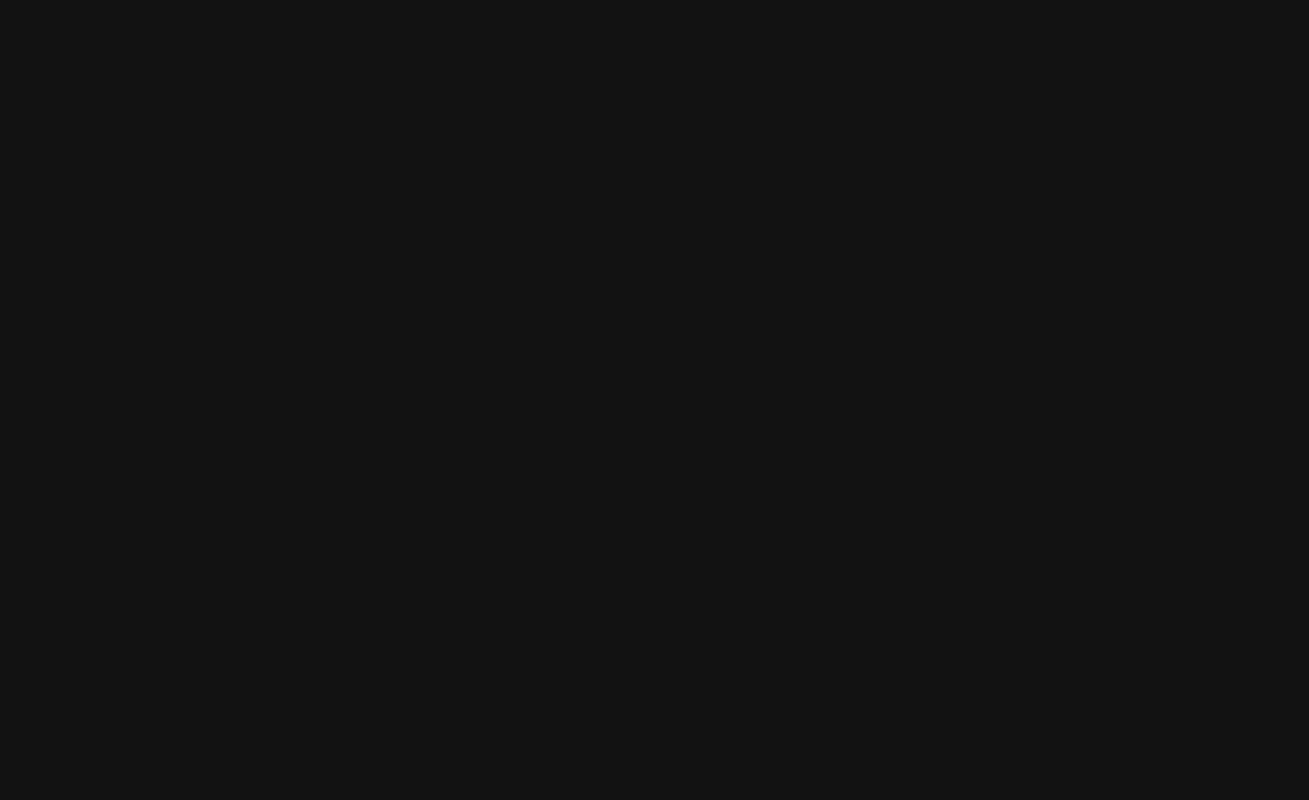
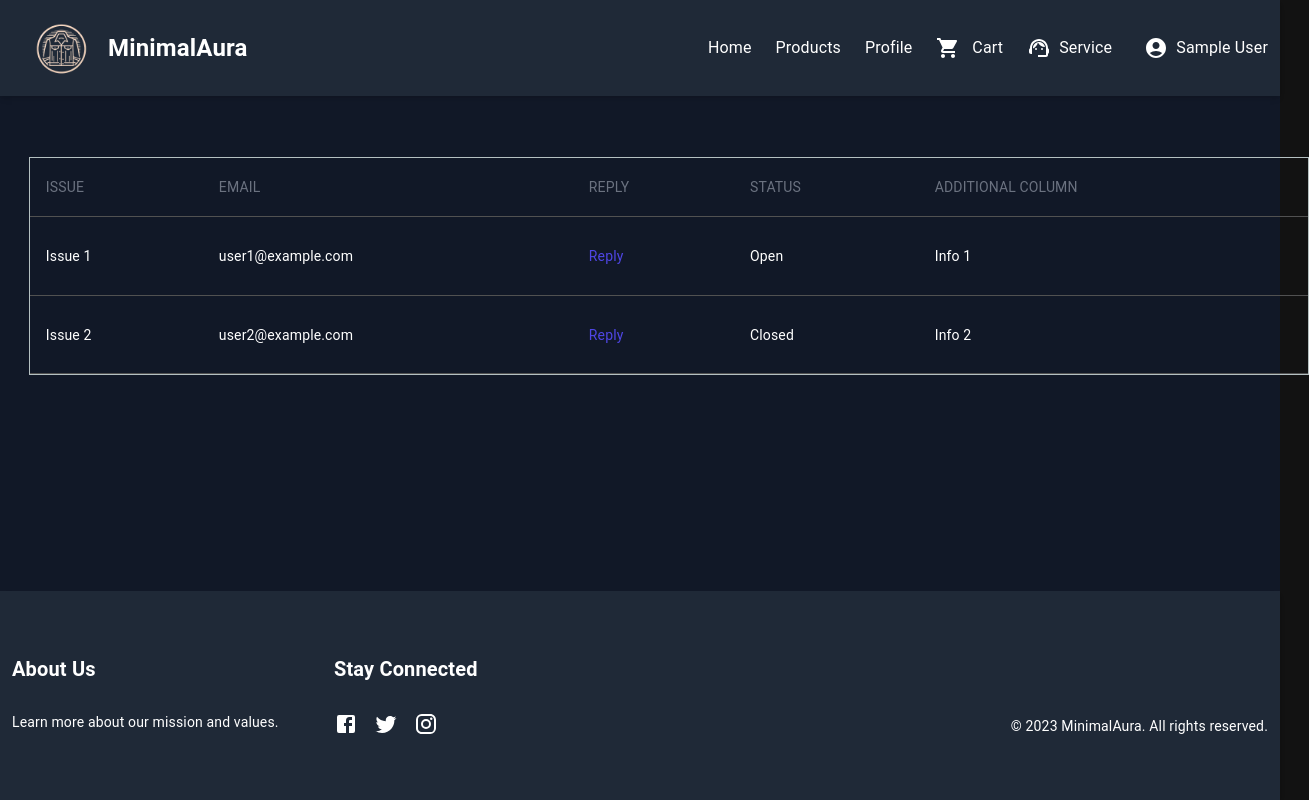
Before and after one commit to Pratik228/gym-frontend, a React (Vite) app: page /admin/customer-service in a window 1280 px wide. Before the commit this address had no page. Shown: the whole page, 1309 px wide, since content can reach past the window. Built offline with nearby package versions, Linux system fonts and the light colour scheme; sample sign-in values are in the browser's storage; what tw-elements would draw is missing.

Commit message:
add customer service page

```diff
--- a/src/App.jsx
+++ b/src/App.jsx
@@ -7,6 +7,7 @@ import { Snackbar, Alert } from "@mui/material";
 import Modal from "react-modal";
 import { hideSnackbar, showSnackbar } from "./slices/snackbarSlice";
 
+import CustomerService from "./screens/CustomerService";
 import CustomerServiceScreen from "./screens/CustomerServiceScreen";
 import Layout from "./components/Layout";
 import HomeScreen from "./screens/HomeScreen";
@@ -67,49 +68,111 @@ const App = () => {
 				open={snackbar.show}
 				autoHideDuration={6000}
 				onClose={() => dispatch(hideSnackbar())}
-        anchorOrigin={{ vertical: "top", horizontal: "center" }}
-      >
+				anchorOrigin={{ vertical: "top", horizontal: "center" }}>
 				<Alert
 					onClose={() => dispatch(hideSnackbar())}
-          severity={snackbar.severity}
-        >
+					severity={snackbar.severity}>
 					{snackbar.message}
 				</Alert>
 			</Snackbar>
 			<ToastContainer />
 			<Routes>
-        <Route path="/login" element={<LoginScreen />} />
-        <Route path="/maintenance" element={<Maintenance />} />
-        <Route path="/register" element={<RegisterScreen />} />
-        <Route path="/update-password" element={<UpdatePassword />} />
+				<Route
+					path="/login"
+					element={<LoginScreen />}
+				/>
+				<Route
+					path="/maintenance"
+					element={<Maintenance />}
+				/>
+				<Route
+					path="/register"
+					element={<RegisterScreen />}
+				/>
+				<Route
+					path="/update-password"
+					element={<UpdatePassword />}
+				/>
 
 				<Route element={<Layout />}>
-          <Route index path="/" element={<HomeScreen />} />
-          <Route path="/products" element={<ProductScreen />} />
-          <Route path="/customer-service" element={<CustomerServiceScreen />} />
-          <Route path="/cart" element={<Cart />} />
+					<Route
+						index
+						path="/"
+						element={<HomeScreen />}
+					/>
+					<Route
+						path="/products"
+						element={<ProductScreen />}
+					/>
+					<Route
+						path="/customer-service"
+						element={<CustomerServiceScreen />}
+					/>
+					<Route
+						path="/cart"
+						element={<Cart />}
+					/>
 					<Route element={<PrivateRoute />}>
-            <Route path="/profile" element={<CustomerProfileScreen />} />
-            <Route path="/shipping" element={<ShippingScreen />} />
-            <Route path="/payment" element={<PaymentScreen />} />
-            <Route path="/placeorder" element={<PlaceOrderScreen />} />
-            <Route path="/order/:id" element={<OrderScreen />} />
-            <Route path="/my-orders" element={<MyOrders />} />
-            <Route path="/orders/:id" element={<OrderDetail />} />
+						<Route
+							path="/profile"
+							element={<CustomerProfileScreen />}
+						/>
+						<Route
+							path="/shipping"
+							element={<ShippingScreen />}
+						/>
+						<Route
+							path="/payment"
+							element={<PaymentScreen />}
+						/>
+						<Route
+							path="/placeorder"
+							element={<PlaceOrderScreen />}
+						/>
+						<Route
+							path="/order/:id"
+							element={<OrderScreen />}
+						/>
+						<Route
+							path="/my-orders"
+							element={<MyOrders />}
+						/>
+						<Route
+							path="/orders/:id"
+							element={<OrderDetail />}
+						/>
 					</Route>
-          <Route path="" element={<AdminRoute />}>
-            <Route path="/admin/orderlist" element={<OrderListScreen />} />
-            <Route path="/admin/productlist" element={<ProductListScreen />} />
+					<Route
+						path=""
+						element={<AdminRoute />}>
+						<Route
+							path="/admin/orderlist"
+							element={<OrderListScreen />}
+						/>
+						<Route
+							path="/admin/productlist"
+							element={<ProductListScreen />}
+						/>
 						<Route
 							path="/admin/productlist/:pageNumber"
 							element={<ProductListScreen />}
 						/>
-            <Route path="/admin/userlist" element={<UserListScreen />} />
+						<Route
+							path="/admin/customer-service"
+							element={<CustomerService />}
+						/>
+						<Route
+							path="/admin/userlist"
+							element={<UserListScreen />}
+						/>
 						<Route
 							path="/admin/product/:id/edit"
 							element={<ProductEditScreen />}
 						/>
-            <Route path="/admin/user/:id/edit" element={<UserEditScreen />} />
+						<Route
+							path="/admin/user/:id/edit"
+							element={<UserEditScreen />}
+						/>
 					</Route>
 				</Route>
 			</Routes>
--- /dev/null
+++ b/src/screens/CustomerService.jsx
@@ -0,0 +1,180 @@
+import React from "react";
+import { useState } from "react";
+import {
+	Table,
+	TableBody,
+	TableCell,
+	TableContainer,
+	TableRow,
+} from "@mui/material";
+import Modal from "react-modal";
+
+const customStyles = {
+	content: {
+		top: "50%",
+		left: "50%",
+		right: "auto",
+		bottom: "auto",
+		marginRight: "-50%",
+		transform: "translate(-50%, -50%)",
+		border: "none",
+		padding: 0,
+		overflow: "visible",
+	},
+	overlay: {
+		backgroundColor: "rgba(0, 0, 0, 0.75)",
+	},
+};
+
+const issues = [
+	{
+		title: "Issue 1",
+		email: "user1@example.com",
+		reply: "Reply 1",
+		status: "Open",
+		additionalInfo: "Info 1",
+	},
+	{
+		title: "Issue 2",
+		email: "user2@example.com",
+		reply: "Reply 2",
+		status: "Closed",
+		additionalInfo: "Info 2",
+	},
+];
+
+const CustomerService = () => {
+	const getStatusStyle = (status) => {
+		switch (status.toLowerCase()) {
+			case "open":
+				return "text-red-500 font-semibold";
+			case "closed":
+				return "text-green-500 font-semibold";
+			default:
+				return "text-gray-500 font-semibold";
+		}
+	};
+	const [showModal, setShowModal] = useState(false);
+	const openModal = (index = null) => {
+		setShowModal(true);
+	};
+
+	const closeModal = () => {
+		setShowModal(false);
+		setCurrentAddress(null);
+	};
+
+	const onClickHandler = () => {};
+	return (
+		<div>
+			<TableContainer className="m-4 border border-gray-200 max-w-full">
+				<Table className="min-w-full divide-y divide-gray-200">
+					<thead>
+						<TableRow>
+							<TableCell className="px-6 py-3 text-left text-xs font-medium text-gray-500 uppercase tracking-wider">
+								Issue
+							</TableCell>
+							<TableCell className="px-6 py-3 text-left text-xs font-medium text-gray-500 uppercase tracking-wider">
+								Email
+							</TableCell>
+							<TableCell className="px-6 py-3 text-left text-xs font-medium text-gray-500 uppercase tracking-wider">
+								Reply
+							</TableCell>
+							<TableCell className="px-6 py-3 text-left text-xs font-medium text-gray-500 uppercase tracking-wider">
+								Status
+							</TableCell>
+							<TableCell className="px-6 py-3 text-left text-xs font-medium text-gray-500 uppercase tracking-wider">
+								Additional Column
+							</TableCell>
+						</TableRow>
+					</thead>
+					<TableBody className="divide-y divide-gray-200">
+						{issues.map((issue, index) => (
+							<TableRow key={index}>
+								<TableCell className="px-6 py-4 whitespace-nowrap">
+									{issue.title}
+								</TableCell>
+								<TableCell className="px-6 py-4 whitespace-nowrap">
+									{issue.email}
+								</TableCell>
+								<TableCell className="px-6 py-4 whitespace-nowrap">
+									<button
+										className="text-indigo-600 hover:text-indigo-900"
+										onClick={openModal}>
+										Reply
+									</button>
+								</TableCell>
+								<TableCell
+									className={`px-6 py-4 whitespace-nowrap ${getStatusStyle(
+										issue.status
+									)}`}>
+									{issue.status}
+								</TableCell>
+								<TableCell className="px-6 py-4 whitespace-nowrap">
+									{issue.additionalInfo}
+								</TableCell>
+							</TableRow>
+						))}
+					</TableBody>
+				</Table>
+			</TableContainer>
+			<Modal
+				isOpen={showModal}
+				onRequestClose={closeModal}>
+				<div className="relative bg-gray-800 p-4 max-h-full">
+					<h3 className="text-lg font-semibold text-white mb-4">
+						Reply to the email
+					</h3>
+					<div className="flex flex-wrap mx-3 mb-6">
+						<div className="w-full  px-3 mb-6">
+							<label className="block uppercase tracking-wide text-xs font-bold mb-2">
+								Issue ID
+							</label>
+							<input
+								className="appearance-none block w-full bg-gray-200 text-gray-700 border border-gray-200 rounded py-2 px-1 leading-tight focus:outline-none focus:bg-white focus:border-gray-500"
+								name="issue"
+								type="text"
+								placeholder="Issue #"
+							/>
+						</div>
+						<div className="w-full px-3 mb-6">
+							<label className="block uppercase tracking-wide text-xs font-bold mb-2">
+								Email
+							</label>
+							<input
+								className="appearance-none block w-full bg-gray-200 text-gray-700 border border-gray-200 rounded py-2 px-2 leading-tight focus:outline-none focus:bg-white focus:border-gray-500"
+								id="email"
+								type="text"
+								placeholder="john@example.com"
+							/>
+						</div>
+						<div className="w-full  px-3 mb-6">
+							<label className="block uppercase tracking-wide text-xs font-bold mb-2">
+								Message
+							</label>
+							<input
+								className="appearance-none block w-full bg-gray-200 text-gray-700 border border-gray-200 rounded py-4 px-8 leading-tight focus:outline-none focus:bg-white focus:border-gray-500"
+								name="message"
+								type="text"
+								placeholder="Write your message here"
+							/>
+						</div>
+					</div>
+				</div>
+
+				<div className="relative bg-gray-800 p-4 w-full max-h-full">
+					<div className="flex gap-2">
+						<button className="btn-primary">Save</button>
+						<button
+							onClick={closeModal}
+							className="btn-primary">
+							Cancel
+						</button>
+					</div>
+				</div>
+			</Modal>
+		</div>
+	);
+};
+
+export default CustomerService;
```
Lines whose indentation alone changed are shown as unchanged.
